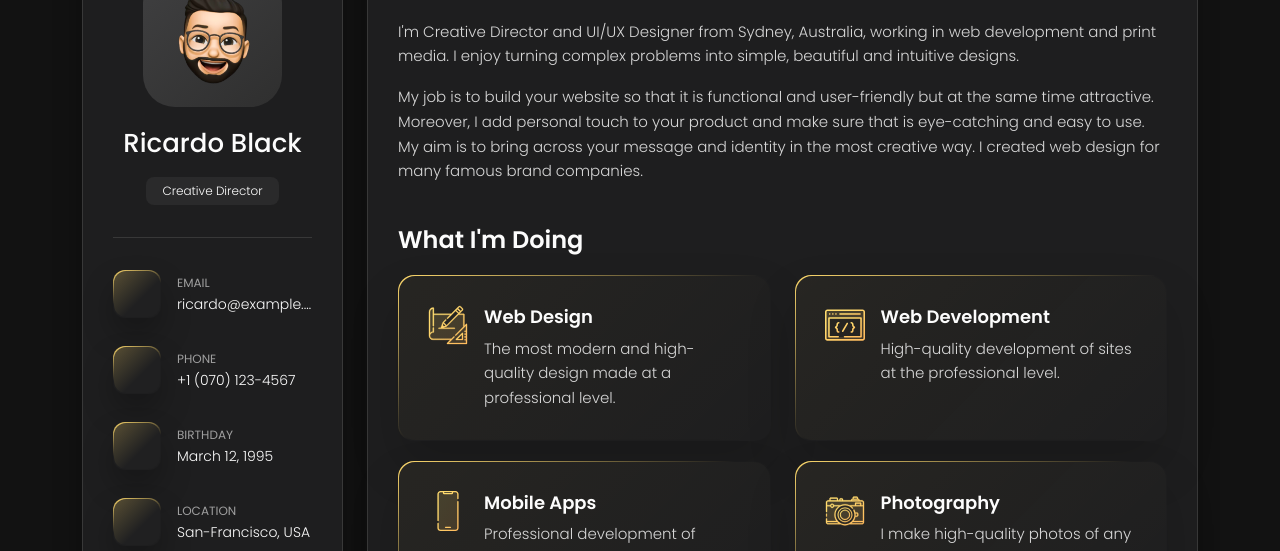
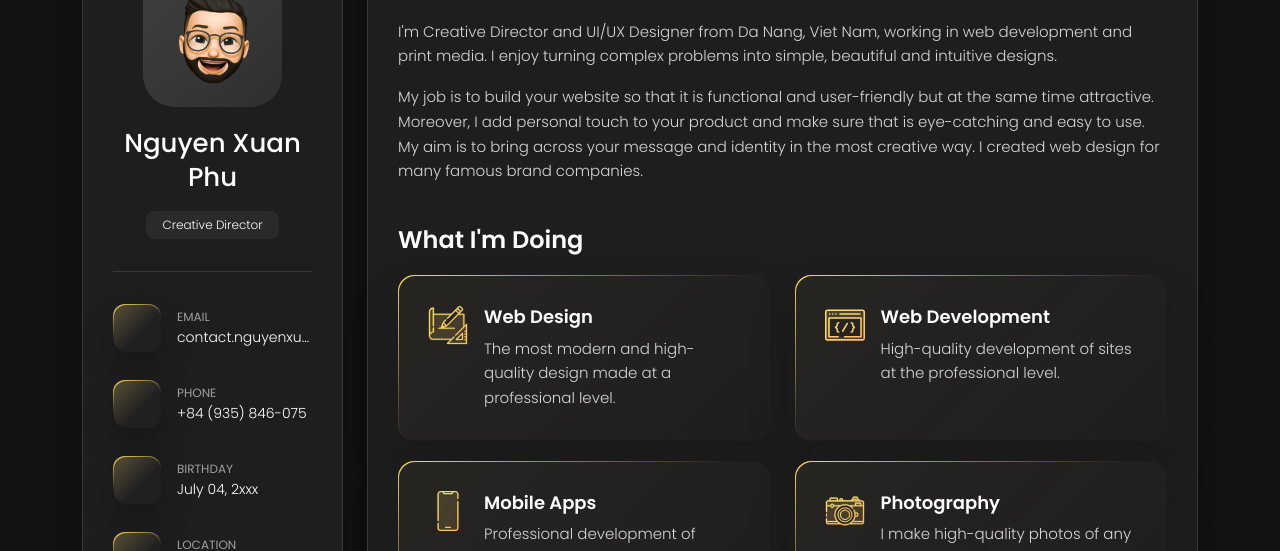
Before and after one commit to tolaphu/vcard4, a plain HTML site: page index.html in a window 1280 px wide. Shown: the part 150-701 px from the top of the page. Drawn offline with Linux system fonts and the light colour scheme.

Commit message:
Update index.html

```diff
--- a/index.html
+++ b/index.html
@@ -52,11 +52,11 @@
 						<!-- My photo -->
 						<div class="sidebar__base-info">
 					    	<figure class="avatar-box">
-                                <img src="assets/images/my-avatar.png" alt="Ricardo Black">
+                                <img src="assets/images/my-avatar.png" alt="Nguyen Xuan Phu">
 						    </figure>
 
 						    <div class="text-xl-center">
-						        <h3 class="title title--h3 sidebar__name">Ricardo Black</h3>
+						        <h3 class="title title--h3 sidebar__name">Nguyen Xuan Phu</h3>
 							    <div class="badge">Creative Director</div>
 						    </div>
 
@@ -71,7 +71,7 @@
 							        <span class="box icon-box"><i class="font-icon icon-envelope"></i></span>
 								    <div class="contacts-block__info">
 									    <span class="overhead">Email</span>
-									    <a class="text-overflow" href="mailto:ricardo@example.com" title="ricardo@example.com">ricardo@example.com</a>
+									    <a class="text-overflow" href="mailto:contact.nguyenxuanphu@gmail.com" title="contact.nguyenxuanphu@gmail.com">contact.nguyenxuanphu@gmail.com</a>
 								    </div>
 							    </li>
 							    <!-- Phone -->
@@ -79,7 +79,7 @@
 								    <span class="box icon-box"><i class="font-icon icon-phone"></i></span>
 								    <div class="contacts-block__info">
 									    <span class="overhead">Phone</span>
-							            <span class="text-overflow" title="+1 (070) 123-4567">+1 (070) 123-4567</span>
+							            <span class="text-overflow" title="+1 (070) 123-4567">+84 (935) 846-075</span>
 								    </div>
 							    </li>
 								<!-- Birthday -->
@@ -87,7 +87,7 @@
 								    <span class="box icon-box"><i class="font-icon icon-calendar"></i></span>
 								    <div class="contacts-block__info">
 									    <span class="overhead">Birthday</span>
-							            <span class="text-overflow" title="March 12, 1995">March 12, 1995</span>
+							            <span class="text-overflow" title="July 04, 2xxx">July 04, 2xxx</span>
 								    </div>
 							    </li>
 								<!-- Location -->
@@ -95,7 +95,7 @@
 								    <span class="box icon-box"><i class="font-icon icon-location"></i></span>
 								    <div class="contacts-block__info">
 									    <span class="overhead">Location</span>
-									    <span class="text-overflow" title="San-Francisco, USA">San-Francisco, USA</span>
+									    <span class="text-overflow" title="San-Francisco, USA">Da Nang, Viet Nam</span>
 								    </div>
 							    </li>
 					        </ul>
@@ -128,7 +128,7 @@
 					    <!-- About -->
 						<div class="pb-0 pb-sm-2">
 		                    <h1 class="title title--h1 title__separate">About Me</h1>
-						    <p>I'm Creative Director and UI/UX Designer from Sydney, Australia, working in web development and print media. I enjoy turning complex problems into simple, beautiful and intuitive designs.</p>
+						    <p>I'm Creative Director and UI/UX Designer from Da Nang, Viet Nam, working in web development and print media. I enjoy turning complex problems into simple, beautiful and intuitive designs.</p>
                             <p>My job is to build your website so that it is functional and user-friendly but at the same time attractive. Moreover, I add personal touch to your product and make sure that is eye-catching and easy to use. My aim is to bring across your message and identity in the most creative way. I created web design for many famous brand companies.</p>
 					    </div>
 
```
